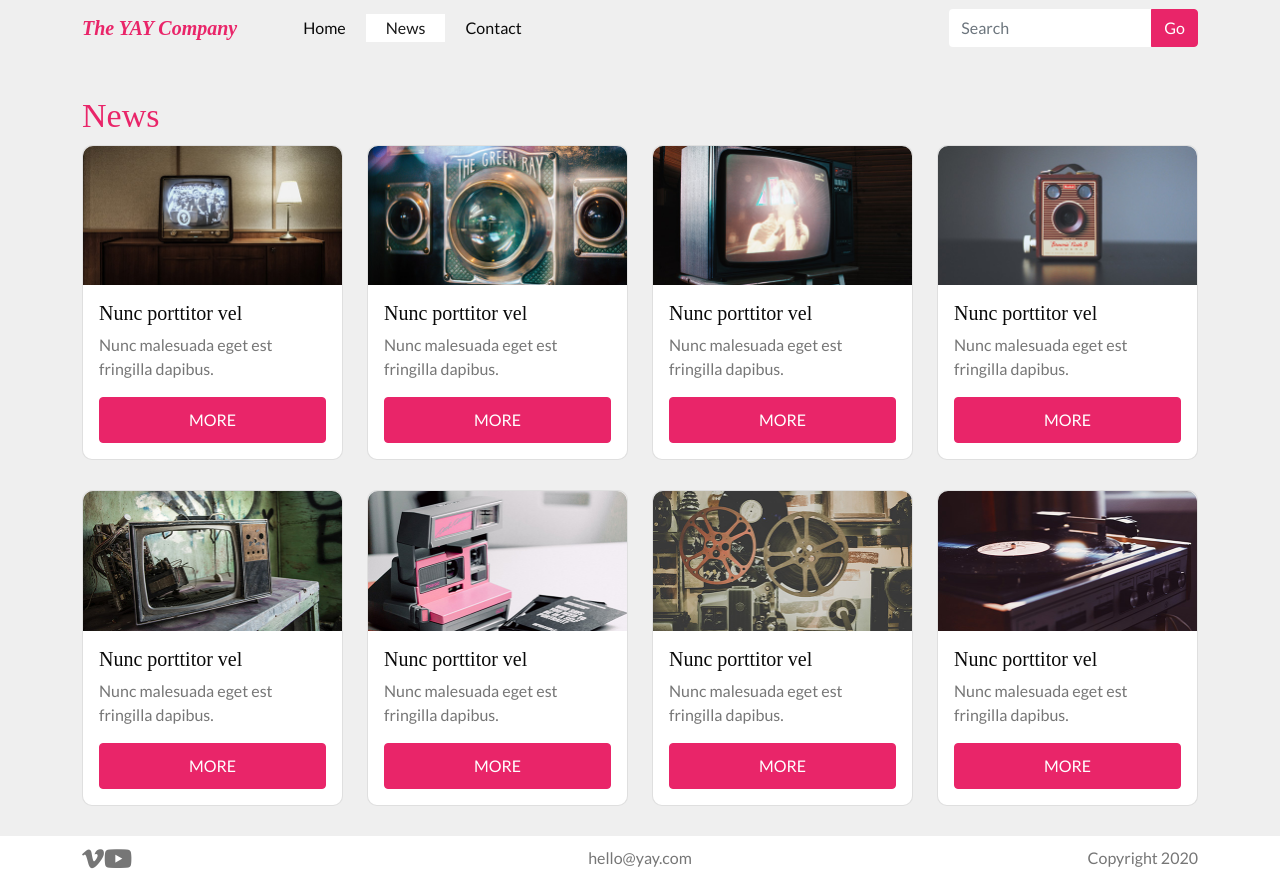
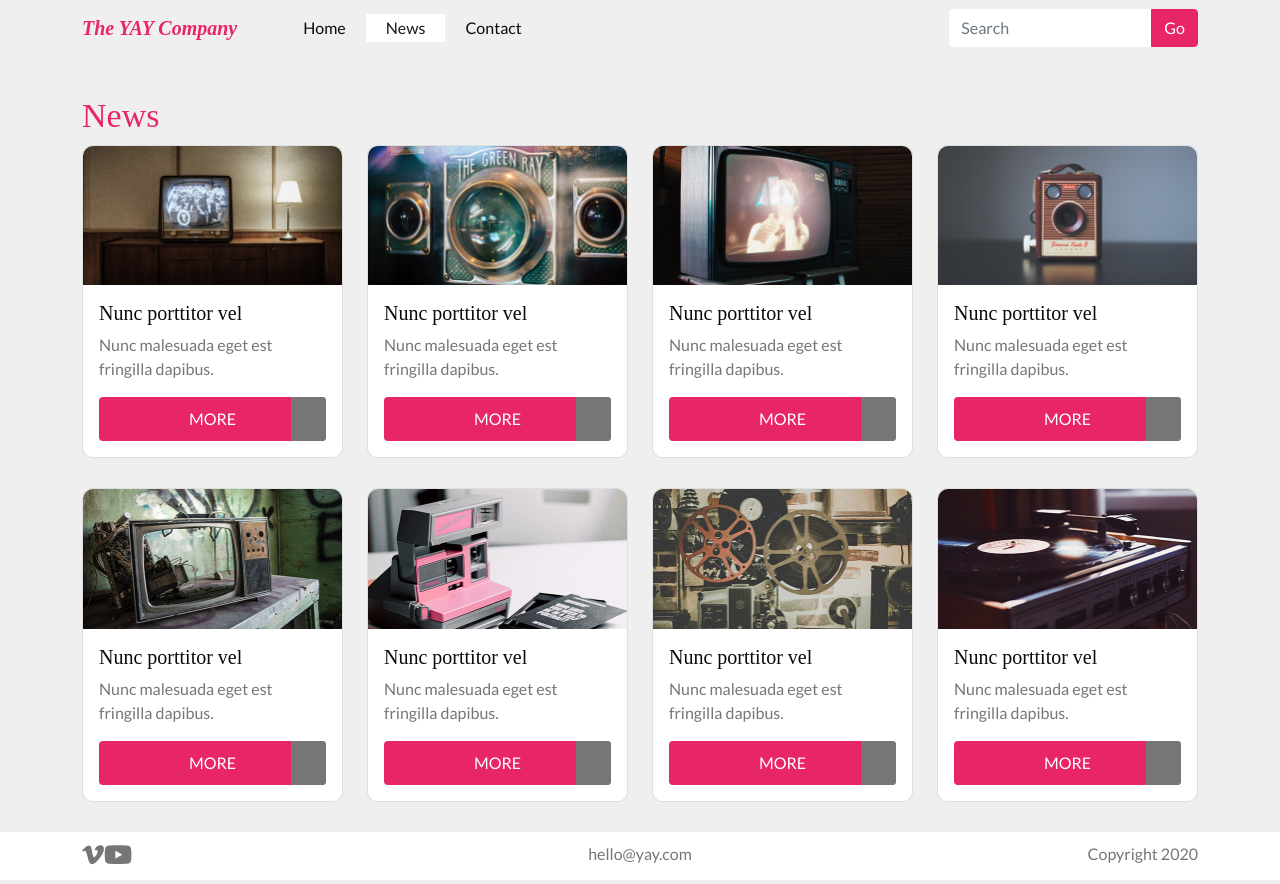
Before and after one commit to Noroff-FEU-Assignments/css-frameworks-ca-Kaladinge, a React (Create React App) app: page /news in a window 1280 px wide. Built offline with nearby package versions, Linux system fonts and the light colour scheme; a web font is replaced by a local one.

Commit message:
added styling to news buttons

```diff
--- a/src/components/newsparts/CardPart.js
+++ b/src/components/newsparts/CardPart.js
@@ -18,19 +18,19 @@ function CardPart() {
 
         <Row>
              <Col xs={12} md={3}>
-                <Card>
+                <Card className="card">
                 <Card.Img variant="top" src= {firstPicture} className="card__image" />
                 <Card.Body>
                     <Card.Title>Nunc porttitor vel</Card.Title>
                     <Card.Text>
                     Nunc malesuada eget est fringilla dapibus.
                     </Card.Text>
-                    <Button variant="primary" className="btn-primary">More</Button>
+                    <Button variant="primary" className="card__button">More</Button>
                 </Card.Body>
                 </Card>
             </Col>
             <Col xs={12} md={3}>
-                <Card >
+                <Card className="card">
                 <Card.Img variant="top" src= {secondPicture} className="card__image"/>
                 <Card.Body>
                     <Card.Title>Nunc porttitor vel</Card.Title>
@@ -42,7 +42,7 @@ function CardPart() {
                 </Card>
             </Col>
             <Col xs={12} md={3}>
-                <Card >
+                <Card className="card">
                 <Card.Img variant="top" src={thirdPicture} className="card__image"/>
                 <Card.Body>
                     <Card.Title>Nunc porttitor vel</Card.Title>
@@ -54,7 +54,7 @@ function CardPart() {
                 </Card>
             </Col>
             <Col xs={12} md={3}>
-                <Card >
+                <Card className="card">
                 <Card.Img variant="top" src={fourthPicture} className="card__image"/>
                 <Card.Body>
                     <Card.Title>Nunc porttitor vel</Card.Title>
@@ -66,7 +66,7 @@ function CardPart() {
                 </Card>
             </Col>
             <Col xs={12} md={3}>
-                <Card >
+                <Card className="card">
                 <Card.Img variant="top" src={fifthPicture} className="card__image"/>
                 <Card.Body>
                     <Card.Title>Nunc porttitor vel</Card.Title>
@@ -78,7 +78,7 @@ function CardPart() {
                 </Card>
             </Col>
             <Col xs={12} md={3}>
-                <Card >
+                <Card className="card">
                 <Card.Img variant="top" src={sixthPicture} className="card__image"/>
                 <Card.Body>
                     <Card.Title>Nunc porttitor vel</Card.Title>
@@ -90,7 +90,7 @@ function CardPart() {
                 </Card>
             </Col>
             <Col xs={12} md={3}>
-                <Card >
+                <Card className="card">
                 <Card.Img variant="top" src={seventhPicture} className="card__image"/>
                 <Card.Body>
                     <Card.Title>Nunc porttitor vel</Card.Title>
@@ -102,7 +102,7 @@ function CardPart() {
                 </Card>
             </Col>
             <Col xs={12} md={3}>
-                <Card >
+                <Card className="card">
                 <Card.Img variant="top" src={eightPicture} className="card__image"/>
                 <Card.Body>
                     <Card.Title>Nunc porttitor vel</Card.Title>
--- a/src/sass/partials/_news.scss
+++ b/src/sass/partials/_news.scss
@@ -1,9 +1,4 @@
-.btn-primary {
-  color: white;
-  width: 100%;
-  text-transform: uppercase;
-  padding: 10px;
-}
+/* cards */
 
 .card {
   margin-bottom: 30px;
@@ -13,8 +8,29 @@
     border-top-left-radius: 10px;
     border-top-right-radius: 10px;
   }
+
+  .card-title {
+    color: $navbar-light-color;
+  }
+
+  .btn-primary {
+    color: white;
+    width: 100%;
+    text-transform: uppercase;
+    padding: 10px;
+    position: relative;
+    border: none;
+  }
+
+  .btn-primary:after {
+    content: "";
+    position: absolute;
+    right: 0;
+    top: 0;
+    width: 35px;
+    height: 100%;
+    background-color: $dark;
+    border-top-right-radius: 4px;
+    border-bottom-right-radius: 4px;
+  }
 }
-
-.card-title {
-  color: $navbar-light-color;
-}
```
